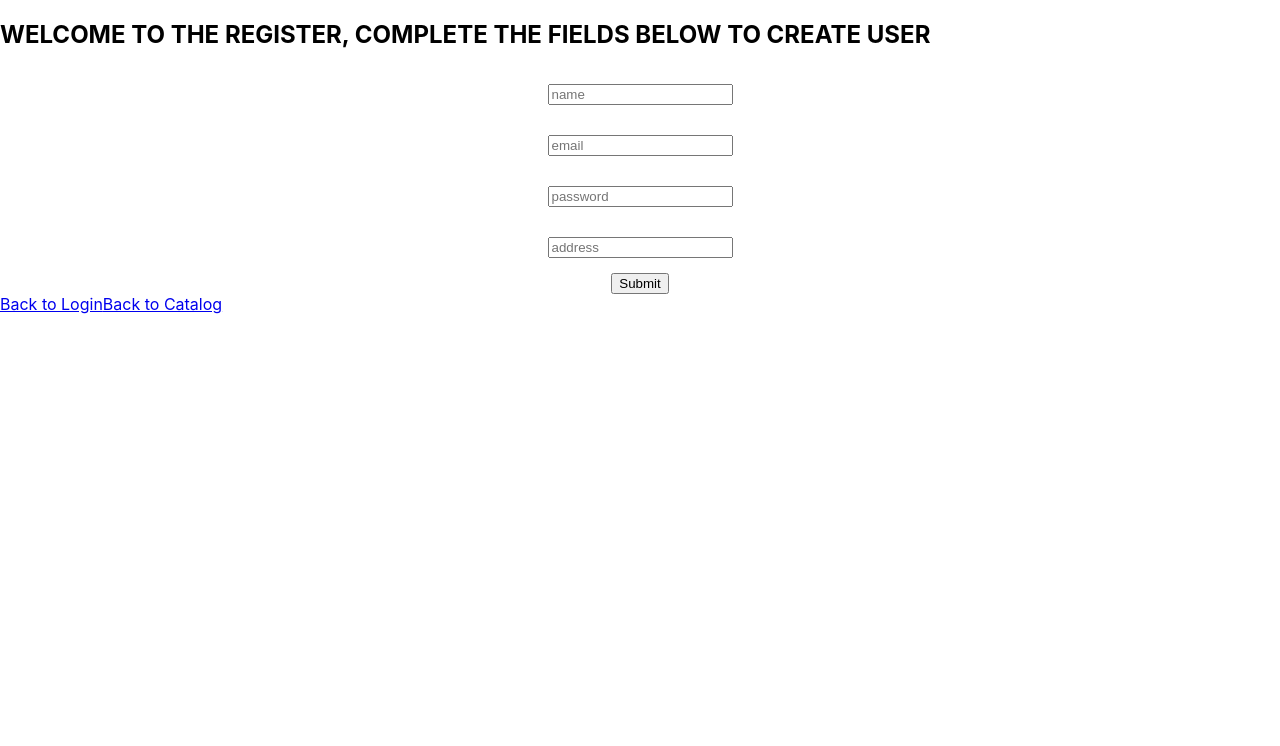
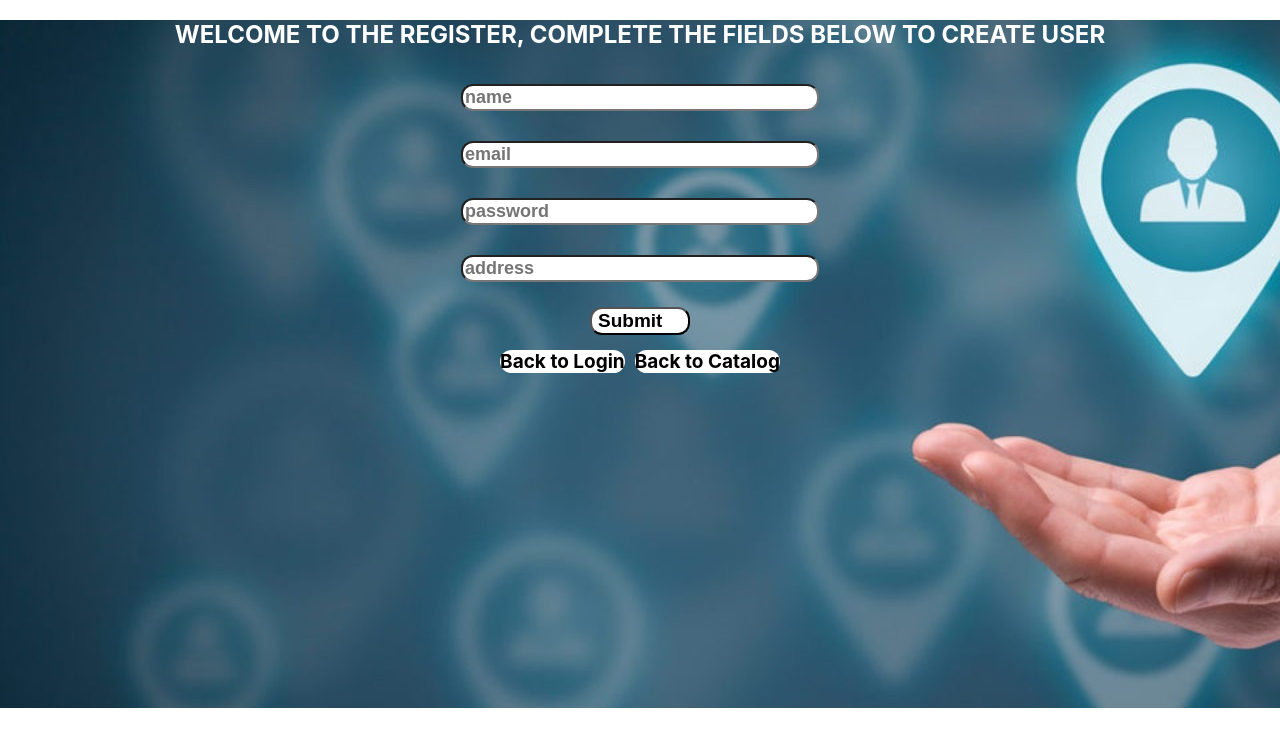
Before and after one commit to julianoacunia/E-commerce-Front, a React (Create React App) app: page /register in a window 1280 px wide. Shown: the top 746 px of the page. Built offline with nearby package versions, Linux system fonts and the light colour scheme.

Commit message:
Style register

```diff
--- a/src/components/login.js
+++ b/src/components/login.js
@@ -1,3 +1,4 @@
+import '../styles/login.css'
 import React, { Component } from 'react'
 import { Formik, Form, Field } from 'formik'
 import { connect } from 'react-redux'
--- a/src/components/register.js
+++ b/src/components/register.js
@@ -1,3 +1,4 @@
+import '../styles/register.css'
 import React, { Component } from 'react'
 import { Formik, Form, Field } from 'formik'
 import { Link } from 'react-router-dom'
--- a/src/styles/login.css
+++ b/src/styles/login.css
@@ -5,7 +5,7 @@
     margin-top: -20px;
     width: auto;
     height: 688px;
-    background-image: url('../assests/registerVector.jpg');
+    background-image: url('../assets/registerVector.jpg');
 }
 #login {
     display: flex;
--- /dev/null
+++ b/src/styles/register.css
@@ -0,0 +1,73 @@
+.wrapper {
+    background-image: url(../assets/registerVector.jpg);
+    height: 688px;
+}
+
+h2 {
+    text-align: center;
+    color: white;
+}
+
+#inputUser {
+    margin: 5px;
+    width: 350px;
+    font-weight: bolder;
+    font-size: 18px;
+    border-radius: 12px;
+}
+
+#inputEmail {
+    margin: 5px;
+    width: 350px;
+    font-weight: bolder;
+    font-size: 18px;
+    border-radius: 12px;
+}
+
+#inputPassword {
+    margin: 5px;
+    width: 350px;
+    font-weight: bolder;
+    font-size: 18px;
+    border-radius: 12px;
+}
+
+#inputAddress {
+    margin: 5px;
+    width: 350px;
+    font-weight: bolder;
+    font-size: 18px;
+    border-radius: 12px;
+}
+
+#submitButton {
+    display: flex;
+    justify-content: flex-start;
+    width: 100px;
+    font-weight: bold;
+    background-color: rgb(255, 255, 255);
+    color: black;
+    border-radius: 12px;
+    font-size: 19px;
+    font-weight: bold;
+    margin-right: 45px;
+    margin: 10px;
+}
+
+#container-back-to-login {
+    display: flex;
+    justify-content: center;
+}
+
+#back-to-login {
+    display: flex;
+    text-align: center;
+    font-weight: bold;
+    background-color: rgb(255, 255, 255);
+    color: black;
+    border-radius: 12px;
+    font-size: 19px;
+    font-weight: bold;
+    text-decoration: none;
+    margin: 5px;
+}
```
